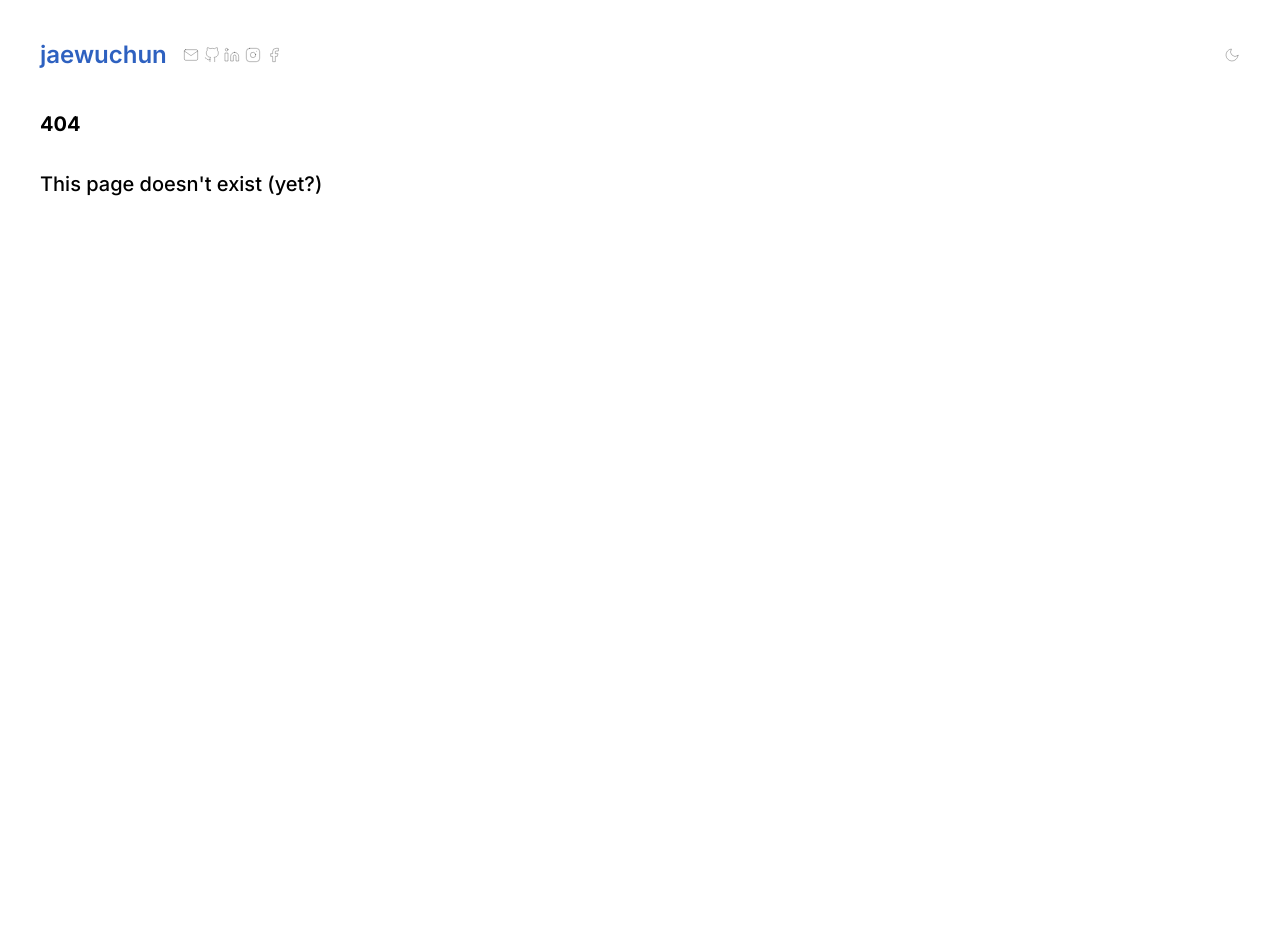
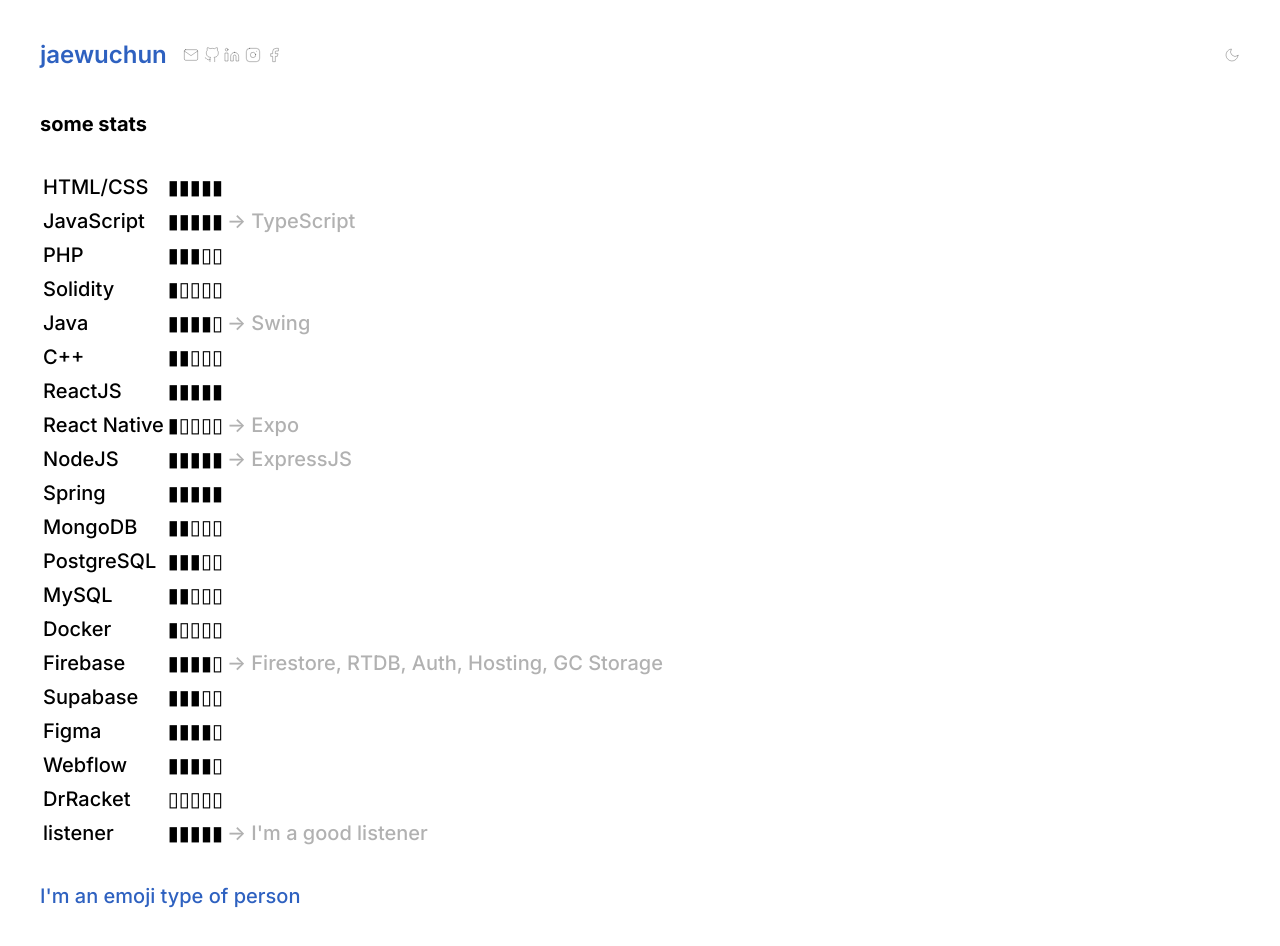
Before and after one commit to naijwu/textual, a Next.js app: page /stats in a window 1280 px wide. Before the commit this address had no page. Shown: the top 946 px of the page. Before the commit the page ends 800 px from the top, so only its background shows below. Built offline with nearby package versions, Linux system fonts and the light colour scheme.

Commit message:
added stats page loool

```diff
--- a/pages/index.tsx
+++ b/pages/index.tsx
@@ -23,6 +23,7 @@
           <br/>early highschool I delved into web design and built <Link href="/websites">several websites</Link> (for conferences, charities, businesses).
           <br/>I have a habit of starting projects randomly (most are small, <Link href="/weekend-projects">weekend projects</Link>).
           <br/>some <Link href="/projects">projects</Link> (more polished than others) include <Link href="https://internetspace.co">internetspace.co🡥</Link>, <Link href="https://wordseveryday.net">wordseveryday.net🡥</Link>, and <Link href="https://opengavel.app">opengavel.app🡥</Link>.
+          <br/>I love gamifying everything so these are my <Link href="/stats">stats</Link>.
           <br/><br/>
           these days, I&apos;ve been learning of and building in crypto &amp; web3.
           <br/>I&apos;m interested in the financial markets, <Link href="/writing">writing</Link>, and systems/infrastructure design.
--- /dev/null
+++ b/pages/stats.tsx
@@ -0,0 +1,180 @@
+import type { NextPage } from 'next'
+import { useState } from 'react'
+import Head from 'next/head'
+import Link from 'next/link'
+import Top from '../components/Top'
+import styles from '../styles/Home.module.css'
+
+const barSolid = '▮'
+const barEmpty = '▯'
+const smileBig = '😁'
+const smileMild = '🙂'
+
+const stats = [
+    {
+        name: 'HTML/CSS',
+        cap: 5,
+    },
+    {
+        name: 'JavaScript',
+        cap: 5,
+        additional: 'TypeScript'
+    },
+    {
+        name: 'PHP',
+        cap: 3,
+    },
+    {
+        name: 'Solidity',
+        cap: 1,
+    },
+    {
+        name: 'Java',
+        cap: 4,
+        additional: 'Swing'
+    },
+    {
+        name: 'C++',
+        cap: 2,
+    },
+    {
+        name: 'ReactJS',
+        cap: 5,
+    },
+    {
+        name: 'React Native',
+        cap: 1,
+        additional: 'Expo'
+    },
+    {
+        name: 'NodeJS',
+        cap: 5,
+        additional: 'ExpressJS'
+    },
+    {
+        name: 'Spring',
+        cap: 5,
+    },
+    {
+        name: 'MongoDB',
+        cap: 2,
+    },
+    {
+        name: 'PostgreSQL',
+        cap: 3,
+    },
+    {
+        name: 'MySQL',
+        cap: 2,
+    },
+    {
+        name: 'Docker',
+        cap: 1,
+    },
+    {
+        name: 'Firebase',
+        cap: 4,
+        additional: 'Firestore, RTDB, Auth, Hosting, GC Storage'
+    },
+    {
+        name: 'Supabase',
+        cap: 3,
+    },
+    {
+        name: 'Figma',
+        cap: 4,
+    },
+    {
+        name: 'Webflow',
+        cap: 4,
+    },
+    {
+        name: 'DrRacket',
+        cap: 0,
+    },
+    {
+        name: 'listener',
+        cap: 5,
+        additional: "I'm a good listener"
+    },
+]
+
+const Stats: NextPage = () => {
+
+  const [filled, setFilled] = useState(barSolid)
+  const [empty, setEmpty] = useState(barEmpty)
+
+  const toggleBars = () => {
+      setFilled(filled == barSolid ? smileBig : barSolid)
+      setEmpty(empty == barEmpty ? smileMild : barEmpty)
+  }
+
+  const blockify = (lvl: String | Number) => {
+    if (typeof lvl == "string") {
+        return lvl // "NED" case
+    } else {
+        switch (lvl) {
+            case 1:
+                return filled + empty + empty + empty + empty;
+            case 2:
+                return filled + filled + empty + empty + empty;
+            case 3:
+                return filled + filled + filled + empty + empty;
+            case 4:
+                return filled + filled + filled + filled + empty;
+            case 5:
+                return filled + filled + filled + filled + filled;
+            default:
+                return empty + empty + empty + empty + empty;
+        }
+    }
+  }
+
+  return (
+    <div className={styles.container}>
+      <Head>
+        <title>jaewuchun</title>
+        <meta name="description" content="on the net" />
+      </Head>
+
+      <main className={styles.main}>
+        <Top />
+
+        <div className="page">
+          <p>
+            <strong>
+                some stats
+            </strong>
+            {/* <br/><br/>
+            NED = not enough data points (read: application of said skill) to accurately assign a point, but have experience! */}
+            <br/><br/>
+            {/* Damn I really wanted to just keep these pages as plain text as possible */}
+            <table>
+                {stats.map((item, index) => {
+                    return (
+                        <tr key={index}>
+                            <td>{item.name}</td>
+                            <td>{blockify(item.cap)}</td>
+                            {item.additional && (
+                                <td style={{ opacity: '0.3' }}>
+                                    {`->`} {item.additional}
+                                </td>
+                            )}
+                        </tr>
+                    )
+                })}
+            </table>
+            <br />
+            {(empty == '▯') ? (
+                <p className="clickable" onClick={()=>toggleBars()}>I{`'`}m an emoji type of person</p>
+            ) : (
+                <p className="clickable" onClick={()=>toggleBars()}>I{`'`}m a serious person</p>
+            )}
+          </p>
+        </div>
+      </main>
+    </div>
+  )
+}
+
+export default Stats
--- a/styles/globals.css
+++ b/styles/globals.css
@@ -99,6 +99,15 @@
   color: #2e61c07c;
 }
 
+.clickable {
+  color: #2e61c0;
+  cursor: pointer;
+  display: table;
+}
+.clickable:hover {
+  color: #1b50b3;
+}
+
 
 /* Darkmode */
 
```
